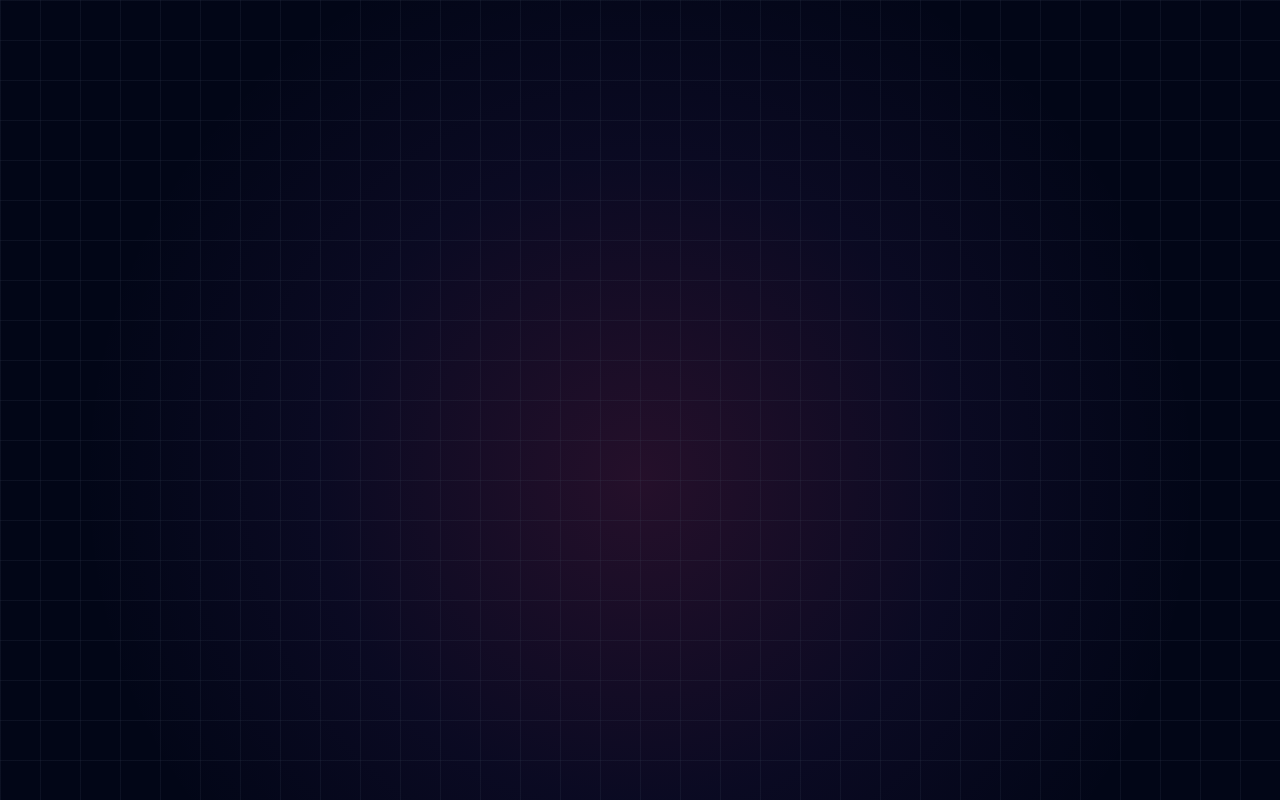
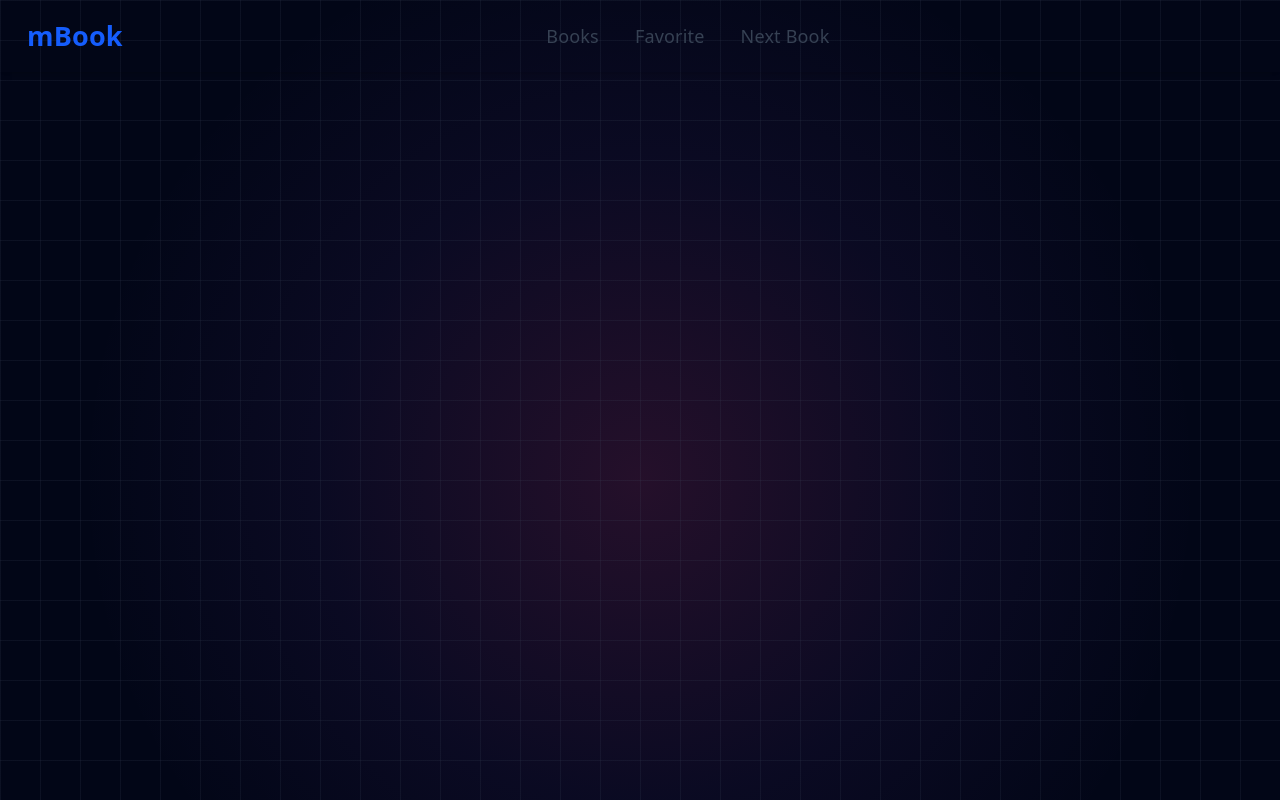
Before and after one commit to VortexWanderer9/BookLibrary, a React app in the folder Frontend/: page / in a window 1280 px wide. Built offline with nearby package versions, Linux system fonts and the light colour scheme; the HTML template or start-up script is replaced by a standard one.

Commit message:
feat: add Navbar component for improved navigation

```diff
--- a/Frontend/src/App.jsx
+++ b/Frontend/src/App.jsx
@@ -1,4 +1,5 @@
 import './App.css'
+import Navbar from './Components/Navbar'
 
 
 
@@ -20,9 +21,9 @@ const App = () => {
       backgroundSize: "40px 40px, 40px 40px, 100% 100%",
     }}
   />
-     {/* Your Content/Components */}
+   <Navbar/>
 </div>
-  </>
+     </>
   )
 }
 export default App
--- /dev/null
+++ b/Frontend/src/Components/Navbar.jsx
@@ -0,0 +1,28 @@
+import React from "react";
+
+export default function Navbar() {
+  return (
+    <nav className="absolute w-full shadow-md px-6 py-4 flex items-center justify-between">
+      {/* Logo */}
+      <div className="text-2xl font-bold text-blue-600 cursor-pointer">
+        mBook
+      </div>
+
+      {/* Menu */}
+      <ul className="flex gap-8 text-gray-700 font-medium">
+        <li className="cursor-pointer hover:text-blue-600 transition">
+          Books
+        </li>
+        <li className="cursor-pointer hover:text-blue-600 transition">
+          Favorite
+        </li>
+        <li className="cursor-pointer hover:text-blue-600 transition">
+          Next Book
+        </li>
+      </ul>
+
+      {/* Optional Right Side (future use) */}
+      <div></div>
+    </nav>
+  );
+}
```
